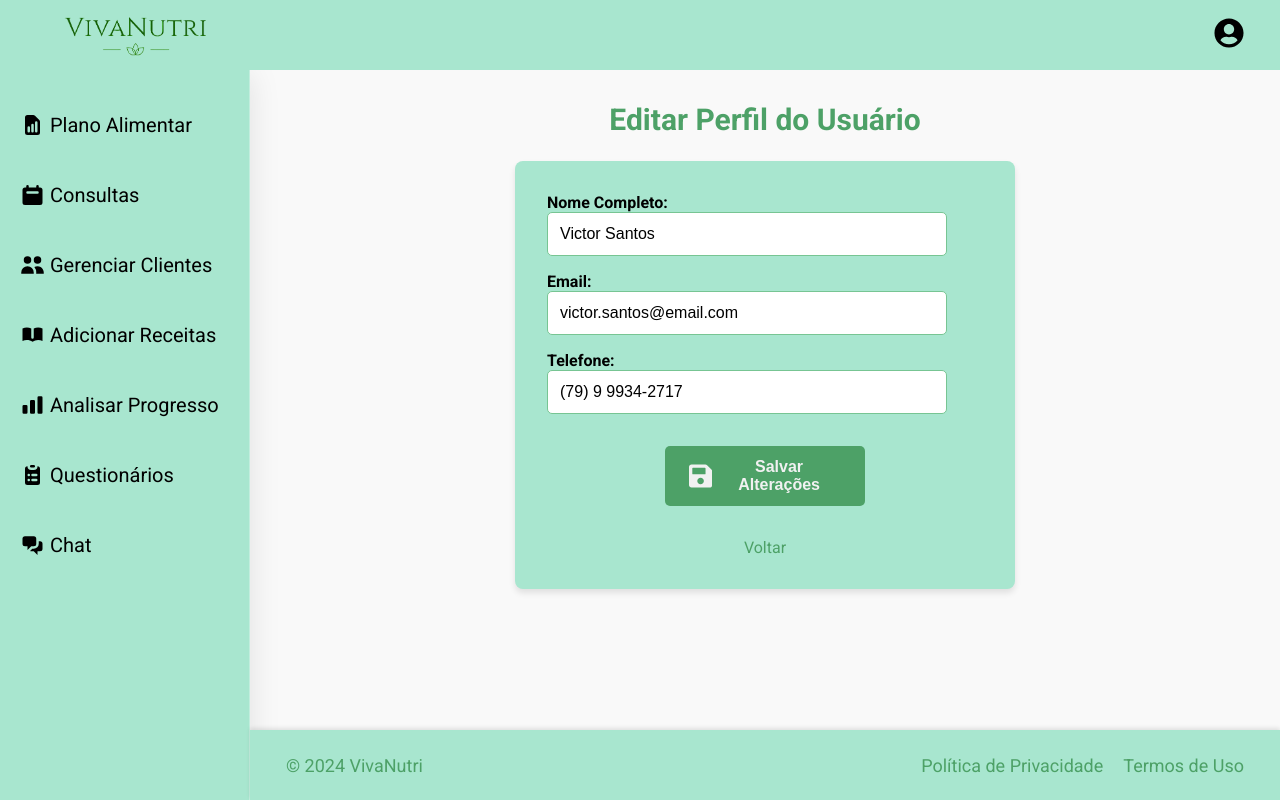
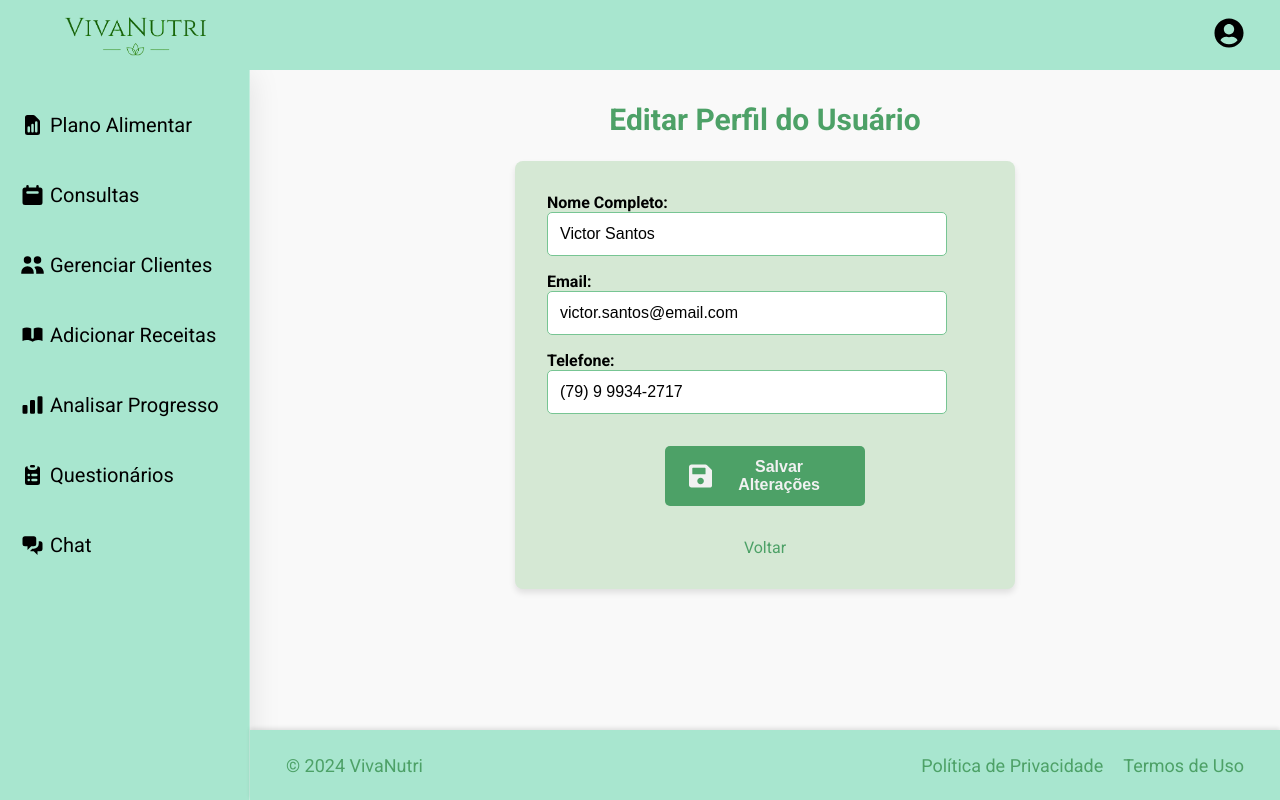
Before and after one commit to Raquel212/VivaNutri, a React (Vite) app: page /EditarNutri in a window 1280 px wide. Built offline with nearby package versions, Linux system fonts and the light colour scheme.

Commit message:
Update das cores

```diff
--- a/src/pages/EditarNutri/EditarNutri.module.css
+++ b/src/pages/EditarNutri/EditarNutri.module.css
@@ -128,7 +128,7 @@
   display: flex;
   flex-direction: column; /* Campos empilhados */
   gap: 1rem; /* Espaçamento entre os campos */
-  background: var(--primary); /* Fundo suave */
+  background: var(--green); /* Fundo suave */
   padding: 2rem;
   border-radius: 8px;
   box-shadow: 0 4px 6px rgba(0, 0, 0, 0.1);
```
